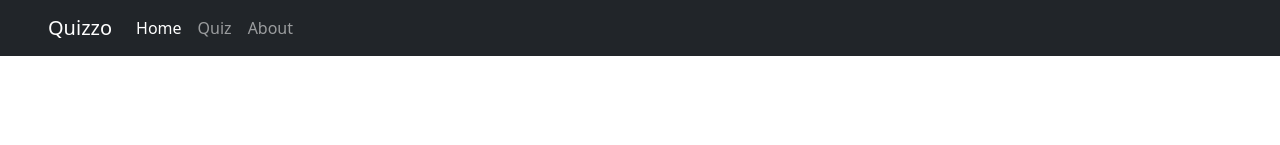
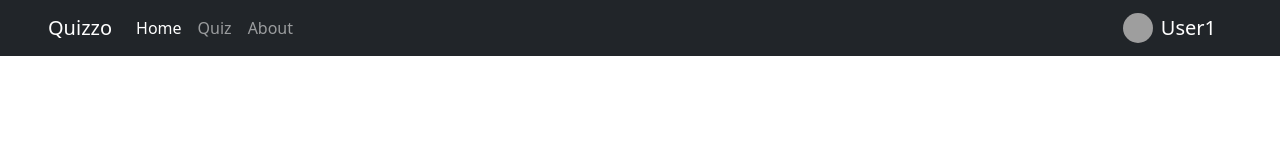
Before and after one commit to kunalvirmani98/quizzo, a React (Create React App) app: page / in a window 1280 px wide. Shown: the top 145 px of the page. Built offline with nearby package versions, Linux system fonts and the light colour scheme; grey boxes are pictures that could not be loaded.

Commit message:
added user avatar

```diff
--- a/src/App.js
+++ b/src/App.js
@@ -9,6 +9,7 @@ import {
 import Home from './home';
 import Quiz from './quiz';
 import About from './about';
+import userLogo from './cartoon-dev.jpg';
 
 class App extends React.Component {
   constructor(props) {
@@ -48,6 +49,10 @@ class App extends React.Component {
                 <Link to="/about" className={`nav-link ${this.state.activePage === "about" ? " active" : ""}`}>About</Link>
               </div>
             </div>
+            <Link class="navbar-brand" to="/">
+              <img src={userLogo} style={{ width: "30px", height: "30px", borderRadius: "50%" }} className="d-inline-block align-top mx-2" alt="" />
+              User1
+            </Link>
           </nav>
           <Switch>
             <Route exact path="/">
```
